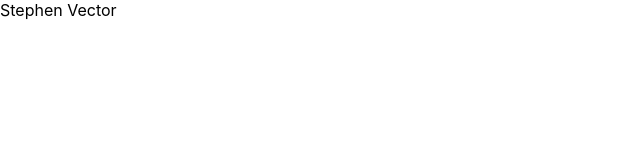
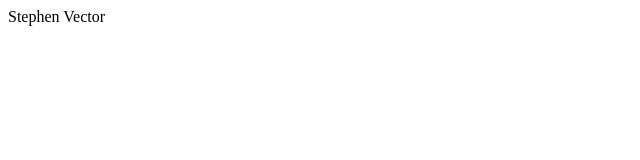
Before and after one commit to stephenvector/stephenvector.com, a React (Create React App) app: page / in a window 1280 px wide. Shown: the top 160 px of the page, without its empty margins (0-640 px from the left). Built offline with nearby package versions, Linux system fonts and the light colour scheme.

Commit message:
Cleanup.

```diff
--- a/public/index.html
+++ b/public/index.html
@@ -7,7 +7,7 @@
     <meta name="theme-color" content="#000000" />
     <meta
       name="description"
-      content="Web site created using create-react-app"
+      content="Stephen Vector"
     />
     <link rel="apple-touch-icon" href="%PUBLIC_URL%/logo192.png" />
     <!--
@@ -24,7 +24,7 @@
       work correctly both with client-side routing and a non-root public URL.
       Learn how to configure a non-root public URL by running `npm run build`.
     -->
-    <title>React App</title>
+    <title>Stephen Vector</title>
   </head>
   <body>
     <noscript>You need to enable JavaScript to run this app.</noscript>
--- a/src/index.css
+++ /dev/null
@@ -1,13 +0,0 @@
-body {
-  margin: 0;
-  font-family: -apple-system, BlinkMacSystemFont, 'Segoe UI', 'Roboto', 'Oxygen',
-    'Ubuntu', 'Cantarell', 'Fira Sans', 'Droid Sans', 'Helvetica Neue',
-    sans-serif;
-  -webkit-font-smoothing: antialiased;
-  -moz-osx-font-smoothing: grayscale;
-}
-
-code {
-  font-family: source-code-pro, Menlo, Monaco, Consolas, 'Courier New',
-    monospace;
-}
--- a/src/index.tsx
+++ b/src/index.tsx
@@ -1,6 +1,5 @@
 import React from "react";
 import ReactDOM from "react-dom";
-import "./index.css";
 import App from "./App";
 
 ReactDOM.render(
```
Also changed, not shown: src/App.css (deleted), src/logo.svg (deleted).
